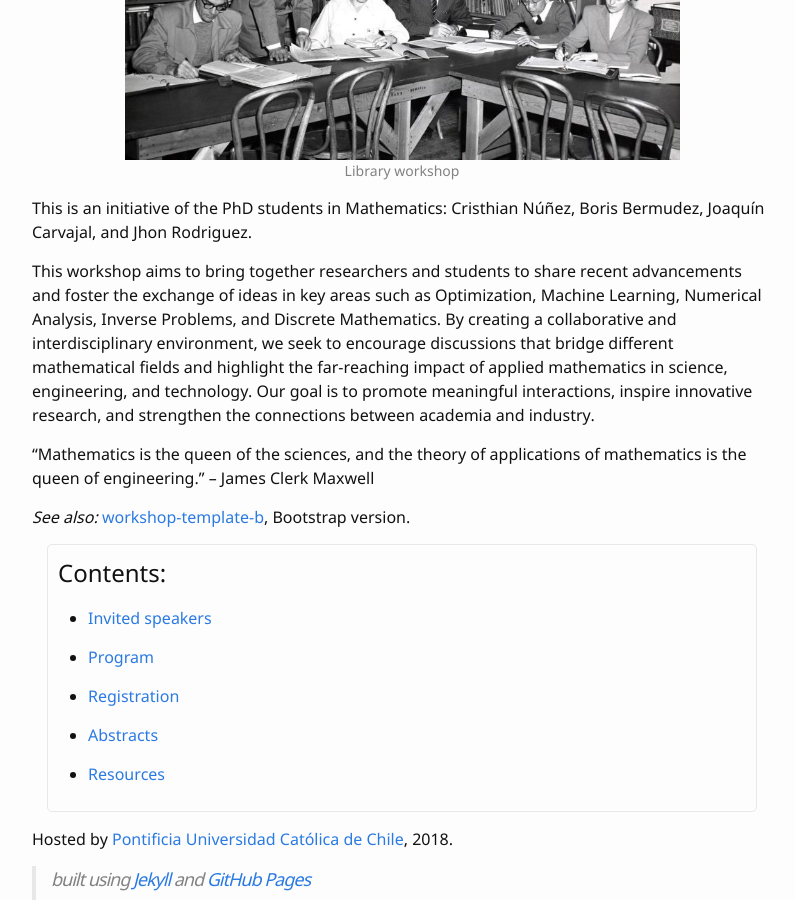
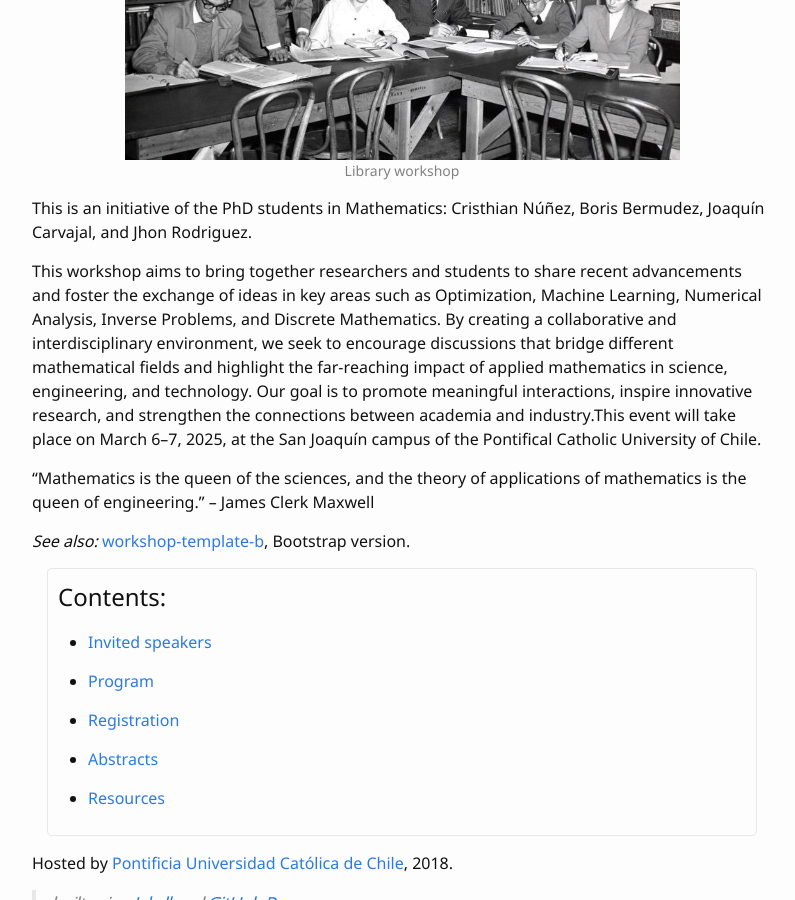
Before and after one commit to AppliedMathUC/workshop-applied-math-2025, a Jekyll site: the page built from index.md, in a window 1280 px wide and 900 px high, scrolled down 339 px. Shown: the whole window, without its empty margins (238-1033 px from the left). Built offline with Jekyll 4.4.1, drawn with Linux system fonts in a browser that asks for light colours.

Commit message:
Update index.md

```diff
--- a/index.md
+++ b/index.md
@@ -8,7 +8,7 @@
 
 This is an initiative of the PhD students in Mathematics: Cristhian Núñez, Boris Bermudez, Joaquín Carvajal, and Jhon Rodriguez.
 
-This workshop aims to bring together researchers and students to share recent advancements and foster the exchange of ideas in key areas such as Optimization, Machine Learning, Numerical Analysis, Inverse Problems, and Discrete Mathematics. By creating a collaborative and interdisciplinary environment, we seek to encourage discussions that bridge different mathematical fields and highlight the far-reaching impact of applied mathematics in science, engineering, and technology. Our goal is to promote meaningful interactions, inspire innovative research, and strengthen the connections between academia and industry.
+This workshop aims to bring together researchers and students to share recent advancements and foster the exchange of ideas in key areas such as Optimization, Machine Learning, Numerical Analysis, Inverse Problems, and Discrete Mathematics. By creating a collaborative and interdisciplinary environment, we seek to encourage discussions that bridge different mathematical fields and highlight the far-reaching impact of applied mathematics in science, engineering, and technology. Our goal is to promote meaningful interactions, inspire innovative research, and strengthen the connections between academia and industry.This event will take place on March 6–7, 2025, at the San Joaquín campus of the Pontifical Catholic University of Chile.
 
 "Mathematics is the queen of the sciences, and the theory of applications of mathematics is the queen of engineering." – James Clerk Maxwell
 
```
